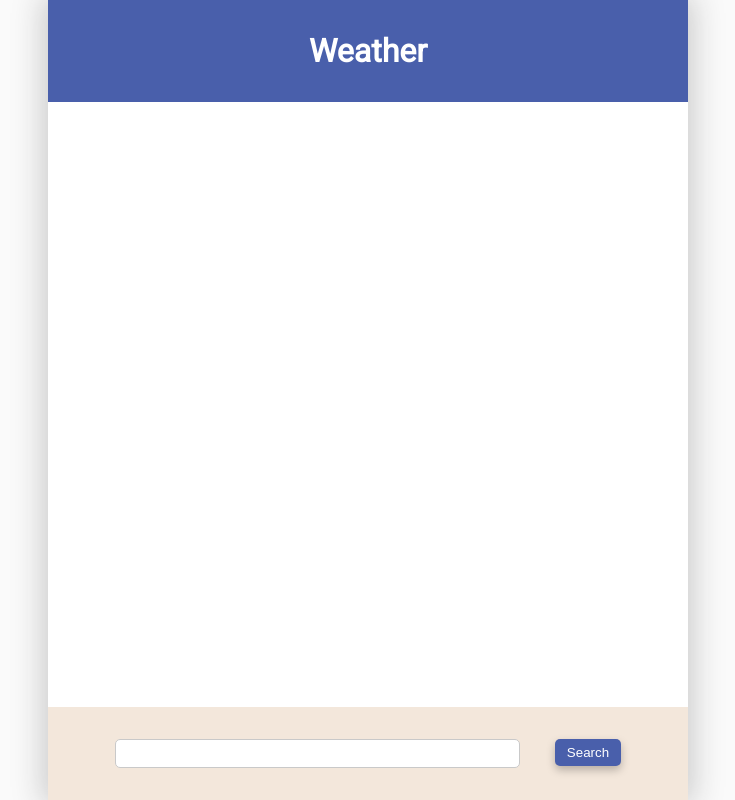
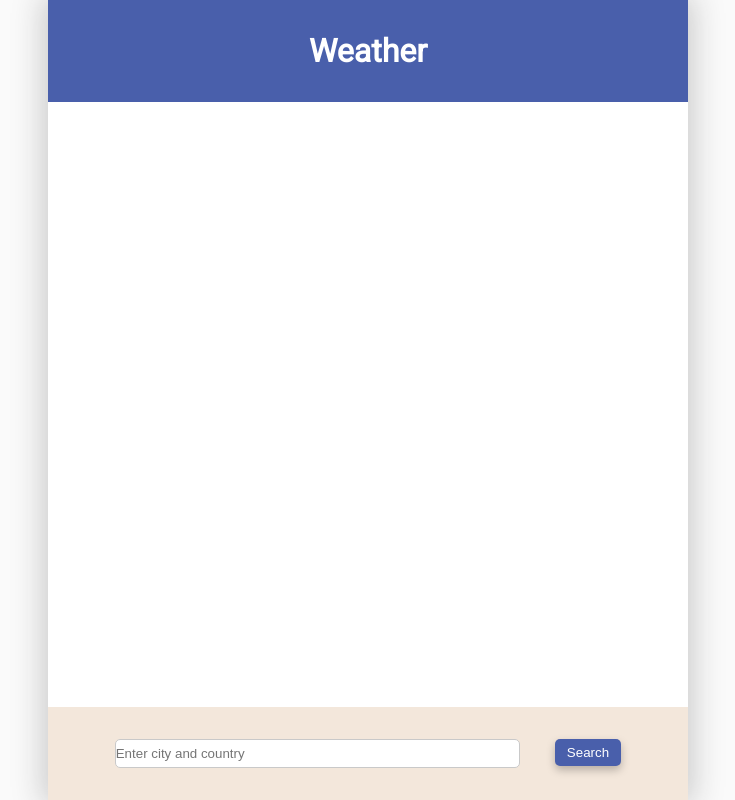
Before and after one commit to khanguslee/weather-app, a React (Create React App) app in the folder client/: page / in a window 1280 px wide. Shown: the whole page, without its empty margins (272-1007 px from the left). Built offline with nearby package versions, Linux system fonts and the light colour scheme.

Commit message:
Add placeholder prop to InputSearch component

```diff
--- a/client/package.json
+++ b/client/package.json
@@ -7,6 +7,7 @@
     "@testing-library/react": "^9.3.2",
     "@testing-library/user-event": "^7.1.2",
     "node-sass": "^4.14.1",
+    "prop-types": "^15.7.2",
     "react": "^16.13.1",
     "react-dom": "^16.13.1",
     "react-scripts": "3.4.3"
--- a/client/src/components/InputSearch.jsx
+++ b/client/src/components/InputSearch.jsx
@@ -1,14 +1,24 @@
 import React from "react";
+import PropTypes from "prop-types";
 
 import "./InputSearch.scss";
 
-function InputSearch() {
+function InputSearch(props) {
+  const { placeholder } = props;
   return (
     <form className="inputContainer">
-      <input type="text" />
+      <input type="text" placeholder={placeholder} />
       <button type="submit">Search</button>
     </form>
   );
 }
 
+InputSearch.propTypes = {
+  placeholder: PropTypes.string,
+};
+
+InputSearch.defaultProps = {
+  placeholder: "",
+};
+
 export default InputSearch;
--- a/client/src/screens/Main.jsx
+++ b/client/src/screens/Main.jsx
@@ -14,7 +14,7 @@ function Main() {
       <div className="body"></div>
 
       <div className="footer">
-        <InputSearch />
+        <InputSearch placeholder={"Enter city and country"} />
       </div>
     </div>
   );
```
